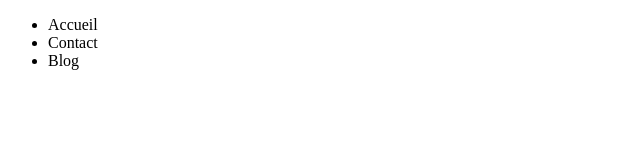
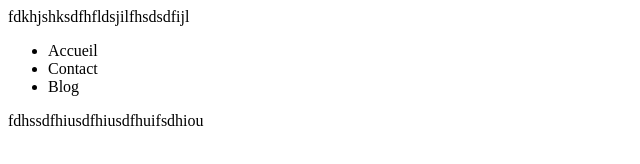
Before and after one commit to saysa/projet-de-test, a plain HTML site: page index.html in a window 1280 px wide. Shown: the whole page, without its empty margins (0-640 px from the left). Drawn offline with Linux system fonts and the light colour scheme.

Commit message:
fdsfdsfdssdffsdfds

```diff
--- a/index.html
+++ b/index.html
@@ -3,6 +3,7 @@
 <head>
 <title>Test</title>
 </head>
+fdkhjshksdfhfldsjilfhsdsdfijl
 <body>
 <nav>
 <ul>
@@ -10,6 +11,7 @@
 <li>Contact</li>
 <li>Blog</li>
 </ul>
+fdhssdfhiusdfhiusdfhuifsdhiou
 </nav>
 </body>
 </html>
--- a/style.css
+++ b/style.css
@@ -2,5 +2,6 @@ fdsfdssfdsfd
 
 
 fdsdsffsdfdsfds
+cjamgement 2
 
 dsffdssdffdssdf
```
